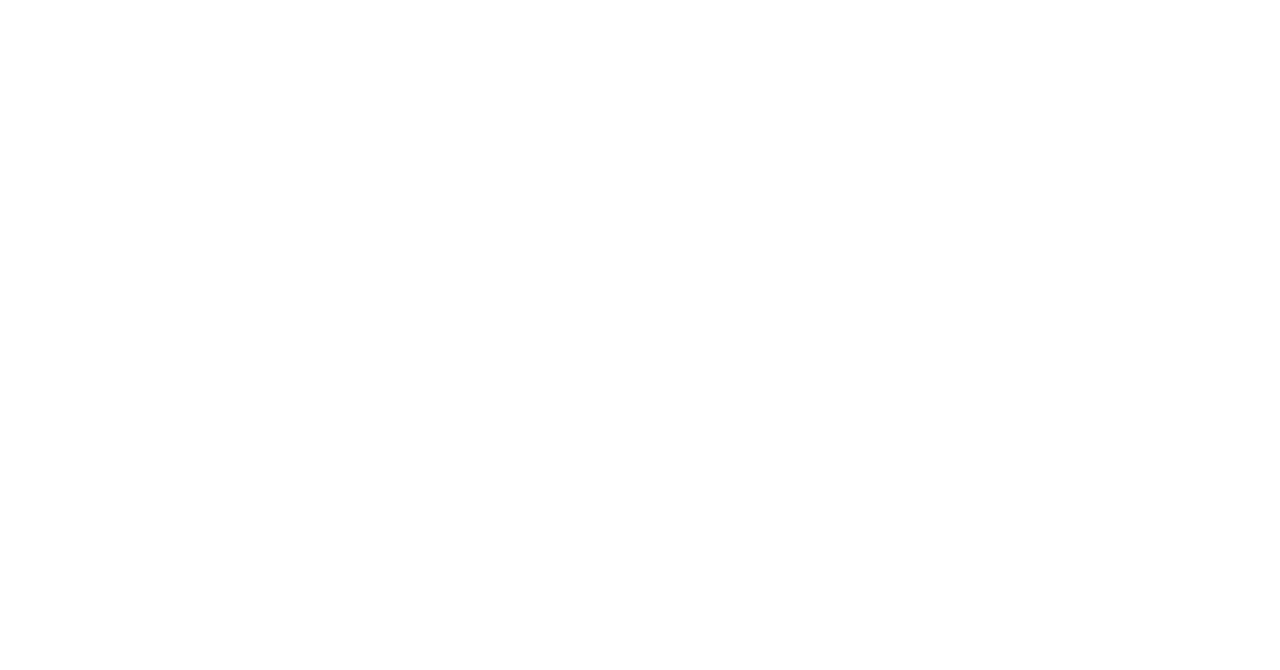
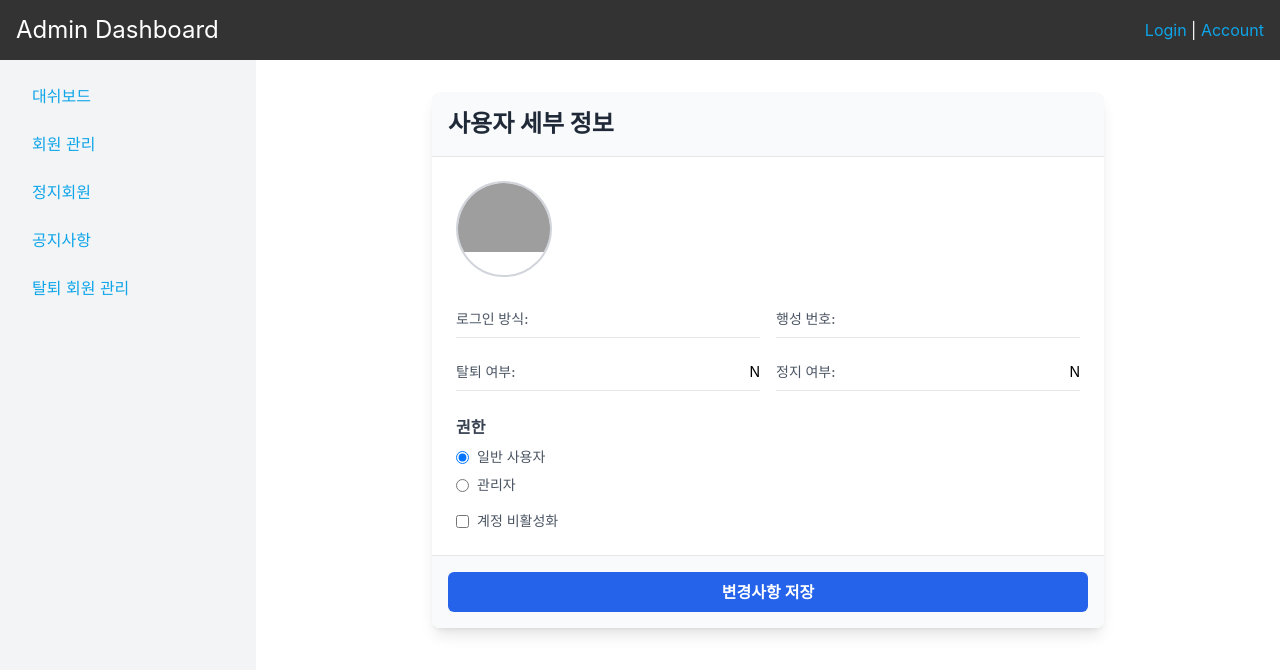
Before and after one commit to MetaPolyChat/PolyChat-BE, a React (Create React App) app in the folder src/main/admin-page/: page /userInfo in a window 1280 px wide. Before the commit this address had no page. Shown: the top 670 px of the page. Built offline with nearby package versions, Linux system fonts and the light colour scheme; grey boxes are pictures that could not be loaded.

Commit message:
관리자 유저 페이지 ui 구현, 공지사항 페이지 폴더 구조 변경

```diff
--- a/src/main/admin-page/src/Component/AccountPage.tsx
+++ b/src/main/admin-page/src/Component/AccountPage.tsx
@@ -66,12 +66,13 @@ const AccountPage: React.FC = () => {
                         <th className="py-2 px-4 border-b border-gray-300">번호</th>
                         <th className="py-2 px-4 border-b border-gray-300">이메일</th>
                         <th className="py-2 px-4 border-b border-gray-300">닉네임</th>
-                        <th className="py-2 px-4 border-b border-gray-300">행성 이름</th>
+                        {/* <th className="py-2 px-4 border-b border-gray-300">행성 이름</th> */}
                         <th className="py-2 px-4 border-b border-gray-300">로그인 유형</th>
-                        {/* <th className="py-2 px-4 border-b border-gray-300">가입일시</th> */}
+                        <th className="py-2 px-4 border-b border-gray-300">가입일시</th>
                         <th className="py-2 px-4 border-b border-gray-300">권한</th>
                         {/* <th className="py-2 px-4 border-b border-gray-300">최근 로그인 시간</th> */}
                         <th className="py-2 px-4 border-b border-gray-300">탈퇴여부</th>
+                        <th className="py-2 px-4 border-b border-gray-300">상세보기</th>
                     </tr>
                 </thead>
                 <tbody>
@@ -81,10 +82,12 @@ const AccountPage: React.FC = () => {
                                 key={userInfo.userId}>{userInfo.userId}</td>
                             <td className="py-2 px-4 border-b border-gray-300">{userInfo.email}</td>
                             <td className="py-2 px-4 border-b border-gray-300">{userInfo.userName}</td>
-                            <td className="py-2 px-4 border-b border-gray-300">{userInfo.planet}</td>
+                            {/* <td className="py-2 px-4 border-b border-gray-300">{userInfo.planet}</td> */}
                             <td className="py-2 px-4 border-b border-gray-300">{userInfo.loginType}</td>
+                            <td className="py-2 px-4 border-b border-gray-300">2024.09.23:17:00</td>
                             <td className="py-2 px-4 border-b border-gray-300">{userInfo.authority}</td>
-                            <td className="py-2 px-4 border-b border-gray-300 text-center">{userInfo.status=="DEACTIVATED"? "O" : "X"}</td>
+                            <td className="py-2 px-4 border-b border-gray-300 text-center">{userInfo.status=="DEACTIVATED"? "Y" : "N"}</td>
+                            <td className="py-2 px-4 border-b border-gray-300 text-center">1</td>
                         </tr>)
                     })}
                 </tbody>
--- a/src/main/admin-page/src/Component/AnnouncementDetail.tsx
+++ b/src/main/admin-page/src/Component/Announcement/AnnouncementDetail.tsx
@@ -1,6 +1,6 @@
 import React, { useEffect, useState } from "react";
 import { Link, useParams } from "react-router-dom";
-import { getAnnouncementById } from "../AxiosRequest/AnnouncementApi";
+import { getAnnouncementById } from "../../AxiosRequest/AnnouncementApi";
 
 interface AnnouncementInfo {
     announcementId: number;
@@ -58,6 +58,8 @@ const AnnouncementDetail: React.FC = () => {
                 <input className="rounded-md border my-2" name="title" type="text" onChange={onTitleChange} value={title} />
                 <label>보내는 사람 id</label>
                 <input className="rounded-md border my-2" name=" uploaderNo" type="text" value={announcement?.uploaderNo} />
+                <p>등록 시간 : {announcement?.uploadTime}</p>
+                <p>최종 변경 시간: {announcement?.lastUpdatedTime}</p>
                 <label>내용</label>
                 <input className="rounded-md border h-48 " name="content" type="text" onChange={onContentChange} value={content} />
                 <button className="bg-sky-500 rounded-md border w-1/2 self-center my-2">수정</button>
--- /dev/null
+++ b/src/main/admin-page/src/Component/Announcement/AnnouncementModify.tsx
@@ -0,0 +1,93 @@
+import React, { useState } from 'react';
+import { useParams, Link, useNavigate } from 'react-router-dom';
+
+
+interface AnnouncementInfo {
+    announcementId: number;
+    announcementTitle: string;
+    announcementContent: string;
+    uploaderName: string;
+    uploaderNo: number;
+    uploadTime: string;
+    lastUpdatedTime: string;
+}
+
+const AnnouncementAdd: React.FC = () => {
+
+
+    const { announcementId } = useParams();
+
+    const [announcement, setAnnouncement] = useState<AnnouncementInfo | null>(null);
+
+    const [title, setTitle] = useState<string | undefined>();
+    const [content, setContent] = useState<string | undefined>();
+
+    const [isSubmitting, setIsSubmitting] = useState(false);
+    const navigate = useNavigate();
+
+    const handleSubmit = async (e: React.FormEvent<HTMLFormElement>) => {
+        e.preventDefault();
+        setIsSubmitting(true);
+
+        try {
+            const formData = new FormData(e.currentTarget);
+            const response = await fetch('http://localhost:8000/announcement', {
+                method: 'POST',
+                body: formData,
+            });
+
+            if (response.ok) {
+                alert('공지사항이 성공적으로 추가되었습니다.');
+                navigate('/announcement');
+            } else {
+                alert('공지사항 추가에 실패했습니다.');
+            }
+        } catch (error) {
+            console.error('Error:', error);
+            alert('오류가 발생했습니다.');
+        } finally {
+            setIsSubmitting(false);
+        }
+    };
+
+    return (
+        <>
+            <h2>공지사항 추가</h2>
+            <form className="min-w-80 w-3/5 flex flex-col py-2" onSubmit={handleSubmit}>
+                <label htmlFor="title">제목</label>
+                <input
+                    id="title"
+                    className="rounded-md border my-2"
+                    name="title"
+                    type="text"
+                    required
+                />
+                <label htmlFor="uploaderId">보내는 사람 id</label>
+                <input
+                    id="uploaderId"
+                    className="rounded-md border my-2"
+                    name="uploaderId"
+                    type="number"
+                    required
+                />
+                <label htmlFor="content">내용</label>
+                <textarea
+                    id="content"
+                    className="rounded-md border h-48"
+                    name="content"
+                    required
+                />
+                <button
+                    type="submit"
+                    className="bg-sky-500 rounded-md border w-1/2 self-center my-2"
+                    disabled={isSubmitting}
+                >
+                    {isSubmitting ? '제출 중...' : '제출'}
+                </button>
+            </form>
+            <Link to="/announcement">공지사항 목록</Link>
+        </>
+    );
+};
+
+export default AnnouncementAdd;
--- /dev/null
+++ b/src/main/admin-page/src/Component/UserDetail.tsx
@@ -0,0 +1,116 @@
+import { useState } from "react";
+
+interface UserDetailProps {
+    nickname: string;
+    email: string;
+    loginMethod: string;
+    planetNumber: string;
+    isAdmin: boolean;
+    isWithdrawn: boolean;
+    isSuspended: boolean;
+    isDeactivated: boolean;
+}
+
+export default function Component({
+    nickname = "홍길동",
+    email = "hong@example.com",
+    loginMethod = "이메일",
+    planetNumber = "ABCD1234",
+    isAdmin = false,
+    isWithdrawn = false,
+    isSuspended = false,
+    isDeactivated = false,
+}: UserDetailProps) {
+    const [role, setRole] = useState(isAdmin ? "admin" : "user");
+    const [deactivated, setDeactivated] = useState(isDeactivated);
+
+    const handleSave = () => {
+        console.log("저장된 정보:", { role, deactivated });
+    };
+
+    return (
+        <div className="max-w-2xl mx-auto bg-white shadow-lg rounded-lg overflow-hidden">
+            <div className="bg-gray-50 border-b border-gray-200 p-4">
+                <h2 className="text-2xl font-bold text-gray-800">사용자 세부 정보</h2>
+            </div>
+            <div className="p-6 space-y-6">
+                <div className="flex flex-col sm:flex-row items-center space-y-4 sm:space-y-0 sm:space-x-4">
+                    <div className="w-24 h-24 rounded-full border-2 border-gray-300 overflow-hidden">
+                        <img src="/placeholder.svg?height=96&width=96" alt={nickname} />
+                    </div>
+                    <div className="text-center sm:text-left">
+                        <h2 className="text-2xl font-semibold text-gray-800">{nickname}</h2>
+                        <p className="text-sm text-gray-600">{email}</p>
+                    </div>
+                </div>
+
+                <div className="grid grid-cols-1 sm:grid-cols-2 gap-4 text-sm">
+                    <div className="flex justify-between items-center py-2 border-b border-gray-200">
+                        <span className="font-medium text-gray-600">로그인 방식:</span>
+                        <span className="text-gray-800">{loginMethod}</span>
+                    </div>
+                    <div className="flex justify-between items-center py-2 border-b border-gray-200">
+                        <span className="font-medium text-gray-600">행성 번호:</span>
+                        <span className="text-gray-800">{planetNumber}</span>
+                    </div>
+                    <div className="flex justify-between items-center py-2 border-b border-gray-200">
+                        <span className="font-medium text-gray-600">탈퇴 여부:</span>
+                        <span >{isWithdrawn ? "Y" : "N"}</span>
+                    </div>
+                    <div className="flex justify-between items-center py-2 border-b border-gray-200">
+                        <span className="font-medium text-gray-600">정지 여부:</span>
+                        <span>{isSuspended ? "Y" : "N"}
+                        </span>
+                    </div>
+                </div>
+
+                <div className="space-y-4">
+                    <div>
+                        <label className="text-base font-semibold text-gray-700">권한</label>
+                        <div className="flex flex-col space-y-2 mt-2">
+                            <label className="flex items-center space-x-2">
+                                <input
+                                    type="radio"
+                                    name="role"
+                                    value="user"
+                                    checked={role === "user"}
+                                    onChange={() => setRole("user")}
+                                    className="form-radio text-blue-600"
+                                />
+                                <span className="text-sm text-gray-600">일반 사용자</span>
+                            </label>
+                            <label className="flex items-center space-x-2">
+                                <input
+                                    type="radio"
+                                    name="role"
+                                    value="admin"
+                                    checked={role === "admin"}
+                                    onChange={() => setRole("admin")}
+                                    className="form-radio text-blue-600"
+                                />
+                                <span className="text-sm text-gray-600">관리자</span>
+                            </label>
+                        </div>
+                    </div>
+                    <div className="flex items-center space-x-2">
+                        <input
+                            type="checkbox"
+                            checked={deactivated}
+                            onChange={() => setDeactivated(!deactivated)}
+                            className="form-checkbox text-blue-600"
+                        />
+                        <label className="text-sm text-gray-600">계정 비활성화</label>
+                    </div>
+                </div>
+            </div>
+            <div className="bg-gray-50 border-t border-gray-200 p-4">
+                <button
+                    onClick={handleSave}
+                    className="w-full bg-blue-600 hover:bg-blue-700 text-white font-semibold py-2 px-4 rounded-md transition duration-300 ease-in-out"
+                >
+                    변경사항 저장
+                </button>
+            </div>
+        </div>
+    );
+}
--- a/src/main/admin-page/src/Routers.tsx
+++ b/src/main/admin-page/src/Routers.tsx
@@ -4,10 +4,11 @@ import Layout from "./Component/Layout";
 import HomePage from "./Component/HomePage";
 import AccountPage from "./Component/AccountPage";
 import Announcement from "./Component/Annoucement";
-import AnnouncementAdd from "./Component/AnnouncementAdd";
-import AnnouncementDetail from "./Component/AnnouncementDetail";
+import AnnouncementAdd from "./Component/Announcement/AnnouncementAdd";
+import AnnouncementDetail from "./Component/Announcement/AnnouncementDetail";
 import WithdrawUser from "./Component/WithdrawUser";
 import BlockUser from "./Component/BlockUser";
+import UserDetail from "./Component/UserDetail";
 
 export const Routers = () => {
     return (
@@ -21,6 +22,7 @@ export const Routers = () => {
                     <Route path="add" element={<AnnouncementAdd/>}/>
                     <Route path=":announcementId" element={<AnnouncementDetail/>}/>
                 </Route>
+                <Route path="/userInfo" element={<UserDetail nickname={""} email={""} loginMethod={""} planetNumber={""} isAdmin={false} isWithdrawn={false} isSuspended={false} isDeactivated={false}/>}/>
                 <Route path="/blockUser" element={<BlockUser/>}/>
                 {/* <Route path="/inquiries" element=  */}
                 <Route path="/withdrawUser" element={<WithdrawUser/>}/>
```
Also changed, not shown: src/main/admin-page/src/Component/Announcement/AnnouncementAdd.tsx (renamed from src/main/admin-page/src/Component/AnnouncementAdd.tsx).
